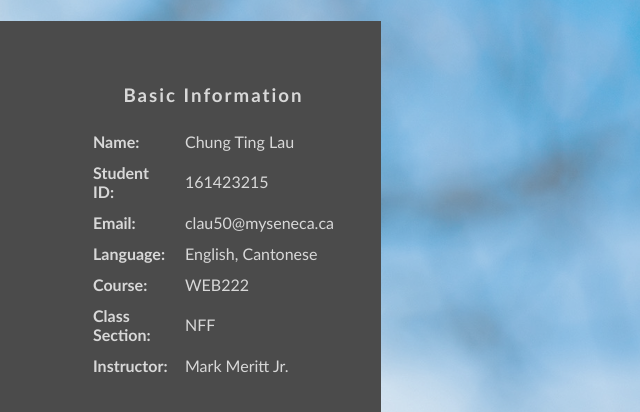
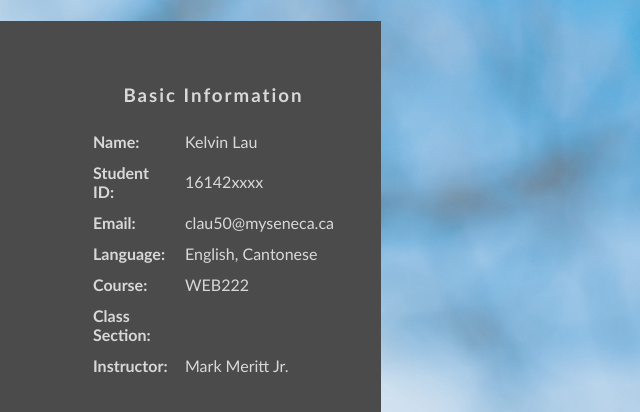
Before and after one commit to kelvinlct/kelvin-first-portfoilo, a plain HTML site: page index.html in a window 1280 px wide. Shown: the part 2000-2412 px from the top of the page, 599-1239 px from the left. Drawn offline with Linux system fonts and the light colour scheme.

Commit message:
Update index.html

```diff
--- a/index.html
+++ b/index.html
@@ -94,11 +94,11 @@
               <table style="width: 100%">
                 <tr>
                   <th>Name:</th>
-                  <td>Chung Ting Lau</td>
+                  <td>Kelvin Lau</td>
                 </tr>
                 <tr>
                   <th>Student ID:</th>
-                  <td>161423215</td>
+                  <td>16142xxxx</td>
                 </tr>
                 <tr>
                   <th>Email:</th>
@@ -114,7 +114,7 @@
                 </tr>
                 <tr>
                   <th>Class Section:</th>
-                  <td>NFF</td>
+                  <td></td>
                 </tr>
                 <tr>
                   <th>Instructor:</th>
```
